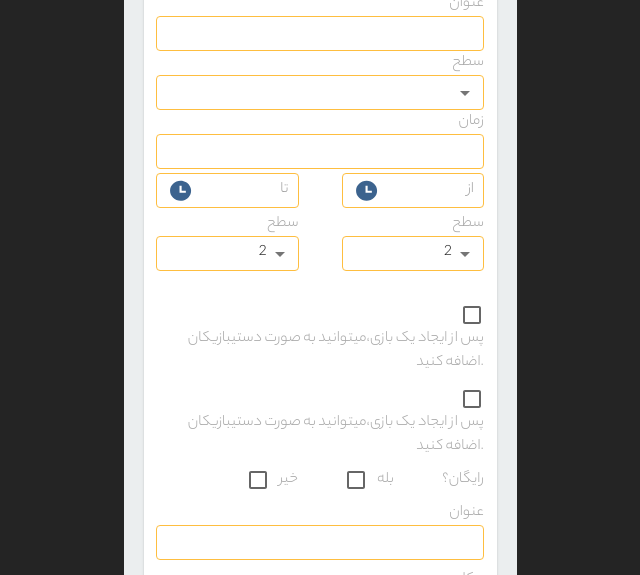
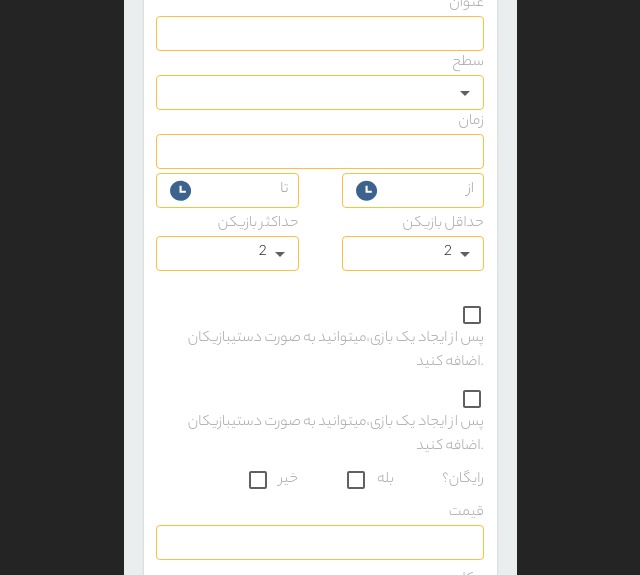
Before and after one commit to nightfury-305244/Court, a React (Vite) app: page /games/newmatch in a window 1280 px wide. Shown: the part 163-738 px from the top of the page, without its empty margins (320-960 px from the left). Built offline with nearby package versions, Linux system fonts and the light colour scheme; sample sign-in values are in the browser's storage.

Commit message:
set form to new match

```diff
--- a/src/pages/match/NewMatch.tsx
+++ b/src/pages/match/NewMatch.tsx
@@ -3,7 +3,7 @@ import clock from "../../assets/clock.svg"
 import search from "../../assets/search.svg"
 
 const Content = styled(Card)(({theme})=>({
-  color: theme.palette.info.main,
+  "*": {color: theme.palette.info.main},
   padding: "20px 12.7px",
   ".outlinedInput": {
     "input": {
@@ -22,39 +22,52 @@ type Props = {}
 
 const NewMatch = (_props: Props) => {
 
-  const handleSubmit = () => {
-
+  const handleSubmit = (event: React.FormEvent<HTMLFormElement>) => {
+    event.preventDefault();
+    const formData = new FormData(event.currentTarget);
+    const data = {
+      subject: formData.get("title"),
+      ntrp: 3,
+      duration: 2,
+      type: 4,
+      date: formData.get("time"),
+      cost: formData.get("price"),
+      city: "shahi",
+      place: formData.get("place"),
+      description: formData.get("description")
+    }
+    console.log("data", data);
   }
   return (
     <Box sx={{padding: "20px"}}>
       <Content>
-        <form>
+        <Box component={"form"} onSubmit={handleSubmit}>
           <Typography variant='h1'>ایجاد یک مسابقه جدید</Typography>
           <Box>
             <Typography>عنوان</Typography>
-          <OutlinedInput className='outlinedInput' fullWidth color='warning' />
+            <OutlinedInput name="title" className='outlinedInput' fullWidth color='warning' />
           </Box>
           <Box>
             <Typography>سطح</Typography>
-          <FormControl className='outlinedInput' fullWidth>
-            <InputLabel id="demo-select-small-label"></InputLabel>
+            <FormControl fullWidth className='outlinedInput'>
+              <InputLabel id="level-label"></InputLabel>
               <Select
-              labelId="demo-select-small-label"
-              id="demo-select-small"
+                labelId="level-label"
+                name="level"
                 value={""}
               >
                 <MenuItem value="">
-                <em>None</em>
+                  <em>Junior</em>
                 </MenuItem>
-              <MenuItem value={10}>Ten</MenuItem>
-              <MenuItem value={20}>Twenty</MenuItem>
-              <MenuItem value={30}>Thirty</MenuItem>
+                <MenuItem value={10}>Beginer</MenuItem>
+                <MenuItem value={20}>Professional</MenuItem>
+                <MenuItem value={30}>Expert</MenuItem>
               </Select>
             </FormControl>
           </Box>
           <Box>
             <Typography>زمان</Typography>
-          <OutlinedInput className='outlinedInput' fullWidth color='warning' />
+            <OutlinedInput id="time" className='outlinedInput' fullWidth color='warning' />
             <Box sx={{
               display: "flex",
               justifyContent: "space-between",
@@ -63,7 +76,7 @@ const NewMatch = (_props: Props) => {
               <TextField
                 fullWidth
                 className='outlinedInput'
-              id="input-with-icon-textfield"
+                name="startTime"
                 sx={{mr: "43px"}}
                 placeholder='تا'
                 InputProps={{
@@ -78,7 +91,7 @@ const NewMatch = (_props: Props) => {
               <TextField
                 fullWidth
                 className='outlinedInput'
-              id="input-with-icon-textfield"
+                name="endTime"
                 placeholder='از'
                 InputProps={{
                   startAdornment: (
@@ -97,12 +110,12 @@ const NewMatch = (_props: Props) => {
             mt: "4px"
           }}>
             <Box sx={{width: "100%", mr:"43px"}}>
-            <Typography>سطح</Typography>
-            <FormControl className='outlinedInput' fullWidth>
-              <InputLabel id="demo-select-small-label"></InputLabel>
+              <Typography>حداکثر بازیکن</Typography>
+              <FormControl fullWidth className='outlinedInput'>
+                <InputLabel id="maxplayer-label"></InputLabel>
                 <Select
-                labelId="demo-select-small-label"
-                id="demo-select-small"
+                  labelId="maxplayer-label"
+                  name="maxplayer"
                   value={2}
                 >
                   <MenuItem value={1}>1</MenuItem>
@@ -113,12 +126,12 @@ const NewMatch = (_props: Props) => {
               </FormControl>
             </Box>
             <Box sx={{width: "100%"}}>
-            <Typography>سطح</Typography>
-            <FormControl className='outlinedInput' fullWidth>
-              <InputLabel id="demo-select-small-label"></InputLabel>
+              <Typography>حداقل بازیکن</Typography>
+              <FormControl fullWidth className='outlinedInput'>
+                <InputLabel id="minplayer-label"></InputLabel>
                 <Select
-                labelId="demo-select-small-label"
-                id="demo-select-small"
+                  labelId="minplayer-label"
+                  name="minplayer"
                   value={2}
                 >
                   <MenuItem value={1}>1</MenuItem>
@@ -130,11 +143,11 @@ const NewMatch = (_props: Props) => {
             </Box>
           </Box>
           <Box>
-          <Checkbox sx={{p: "32px 0px 0px 0px"}} />
+            <Checkbox name="allow" sx={{p: "32px 0px 0px 0px"}} />
             <Typography>پس از ایجاد یک بازی،میتوانید به صورت دستیبازیکان اضافه کنید.</Typography>
           </Box>
           <Box>
-          <Checkbox sx={{p: "12px 0px 0px 0px"}} />
+            <Checkbox name="permission" sx={{p: "12px 0px 0px 0px"}} />
             <Typography>پس از ایجاد یک بازی،میتوانید به صورت دستیبازیکان اضافه کنید.</Typography>
           </Box>
           <Box>
@@ -145,23 +158,23 @@ const NewMatch = (_props: Props) => {
               alignItems="center"
               spacing={4}
             >
-            <Grid item><FormControlLabel control={<Checkbox />} label="خیر" /></Grid>
-            <Grid item><FormControlLabel control={<Checkbox />} label="بله" /></Grid>
+              <Grid item><FormControlLabel control={<Checkbox name='free' />} label="خیر" /></Grid>
+              <Grid item><FormControlLabel control={<Checkbox name="unfree" />} label="بله" /></Grid>
               <Grid item><Typography>رایگان؟</Typography></Grid>
             </Grid>
           </Box>
           <Box>
-          <Typography>عنوان</Typography>
-          <OutlinedInput className='outlinedInput' fullWidth color='warning' />
+            <Typography>قیمت</Typography>
+            <OutlinedInput name="price" className='outlinedInput' fullWidth color='warning' />
           </Box>
           <Box sx={{mt:"8px"}}>
             <Typography>مکان</Typography>
             <Paper
-            component="form"
               sx={{ p: '2px 4px', display: 'flex', alignItems: 'center', width: "100%", boxShadow: "none", backgroundColor: '#F2F2F2'}}
             >
               <InputBase
                 sx={{ ml: 1, flex: 1, fontSize: "12px", fontWeight: "400", lineHeight: "18.6px" }}
+                name='place'
                 placeholder="نام زمین خود را وارد کنید..."
                 inputProps={{ 'aria-label': 'نام زمین خود را وارد کنید...' }}
               />
@@ -185,10 +198,10 @@ const NewMatch = (_props: Props) => {
           </Box>
           <Box>
             <Typography>توضیحات بیشتر</Typography>
-          <OutlinedInput className='outlinedInput' fullWidth color='warning' minRows={3} multiline/>
+            <OutlinedInput name="description" className='outlinedInput' fullWidth color='warning' minRows={3} multiline/>
           </Box>
-        <Button fullWidth color='warning' variant='contained' sx={{mt: "42px"}}>انتشار رویداد</Button>
-        </form>
+          <Button fullWidth color='warning' variant='contained' sx={{mt: "42px"}} type='submit'>انتشار رویداد</Button>
+        </Box>
       </Content>
     </Box>
   )
```
Lines whose indentation alone changed are shown as unchanged.
